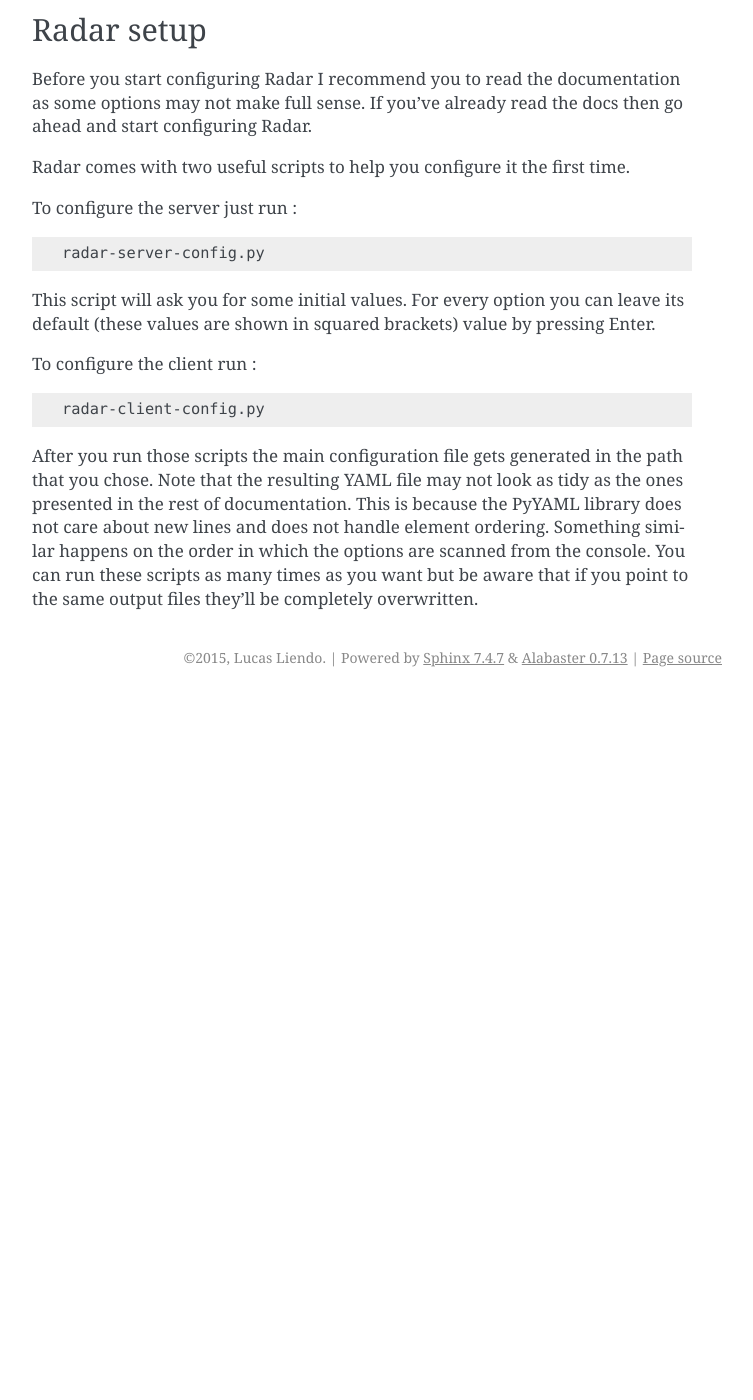
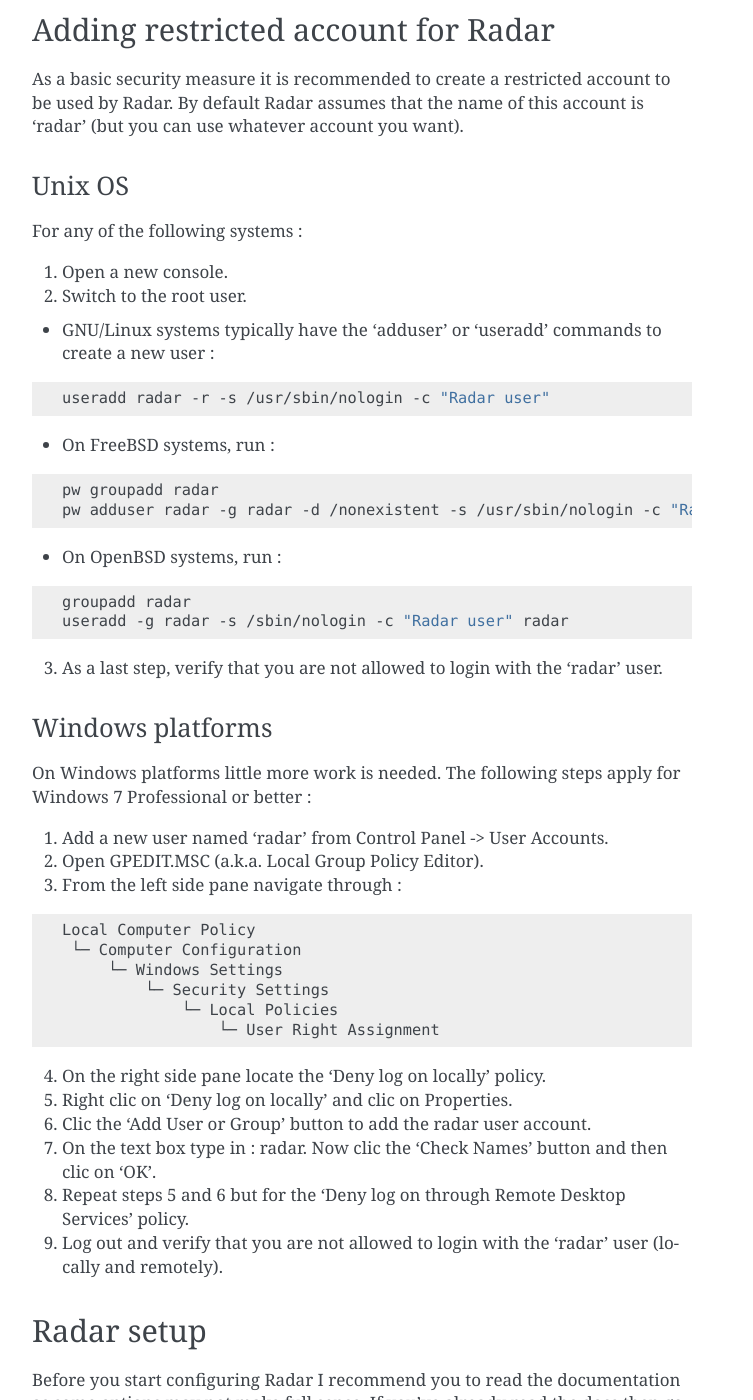
Before and after one commit to lliendo/Radar, a Sphinx documentation site: the page built from docs/installation.rst, in a window 1280 px wide and 1400 px high, scrolled down 1150 px. Shown: the whole window, without its empty margins (388-1141 px from the left). Built offline with Sphinx 7.4.7, drawn with Linux system fonts in a browser that asks for light colours; before the commit the page ends 1847 px from its top, so only the background shows below that; some of the changed text lies outside the part shown.

Commit message:
- Added instructions to create restricted user for Radar.

```diff
--- a/docs/installation.rst
+++ b/docs/installation.rst
@@ -60,6 +60,75 @@
 The -c option specifies an alternate main configuration file.
 
 
+Adding restricted account for Radar
+-----------------------------------
+
+As a basic security measure it is recommended to create a restricted account to
+be used by Radar. By default Radar assumes that the name of this account is
+'radar' (but you can use whatever account you want).
+
+
+Unix OS
+~~~~~~~
+
+For any of the following systems :
+
+1. Open a new console.
+2. Switch to the root user.
+
+* GNU/Linux systems typically have the 'adduser' or 'useradd' commands to create a new user :
+
+.. code-block:: bash
+
+    useradd radar -r -s /usr/sbin/nologin -c "Radar user"
+
+
+* On FreeBSD systems, run :
+
+.. code-block:: bash
+
+    pw groupadd radar
+    pw adduser radar -g radar -d /nonexistent -s /usr/sbin/nologin -c "Radar user"
+
+
+* On OpenBSD systems, run :
+
+.. code-block:: bash
+
+    groupadd radar
+    useradd -g radar -s /sbin/nologin -c "Radar user" radar
+
+
+3. As a last step, verify that you are not allowed to login with the 'radar' user.
+
+
+Windows platforms
+~~~~~~~~~~~~~~~~~
+
+On Windows platforms little more work is needed. The following steps apply for
+Windows 7 Professional or better :
+
+1. Add a new user named 'radar' from Control Panel -> User Accounts.
+2. Open GPEDIT.MSC (a.k.a. Local Group Policy Editor).
+3. From the left side pane navigate through :
+
+.. code-block:: bash
+
+    Local Computer Policy
+     └─ Computer Configuration
+         └─ Windows Settings
+             └─ Security Settings
+                 └─ Local Policies
+                     └─ User Right Assignment
+
+4. On the right side pane locate the 'Deny log on locally' policy.
+5. Right clic on 'Deny log on locally' and clic on Properties.
+6. Clic the 'Add User or Group' button to add the radar user account.
+7. On the text box type in : radar. Now clic the 'Check Names' button and then clic on 'OK'.
+8. Repeat steps 5 and 6 but for the 'Deny log on through Remote Desktop Services' policy.
+9. Log out and verify that you are not allowed to login with the 'radar' user (locally and remotely).
+
+
 Radar setup
 -----------
 
```
